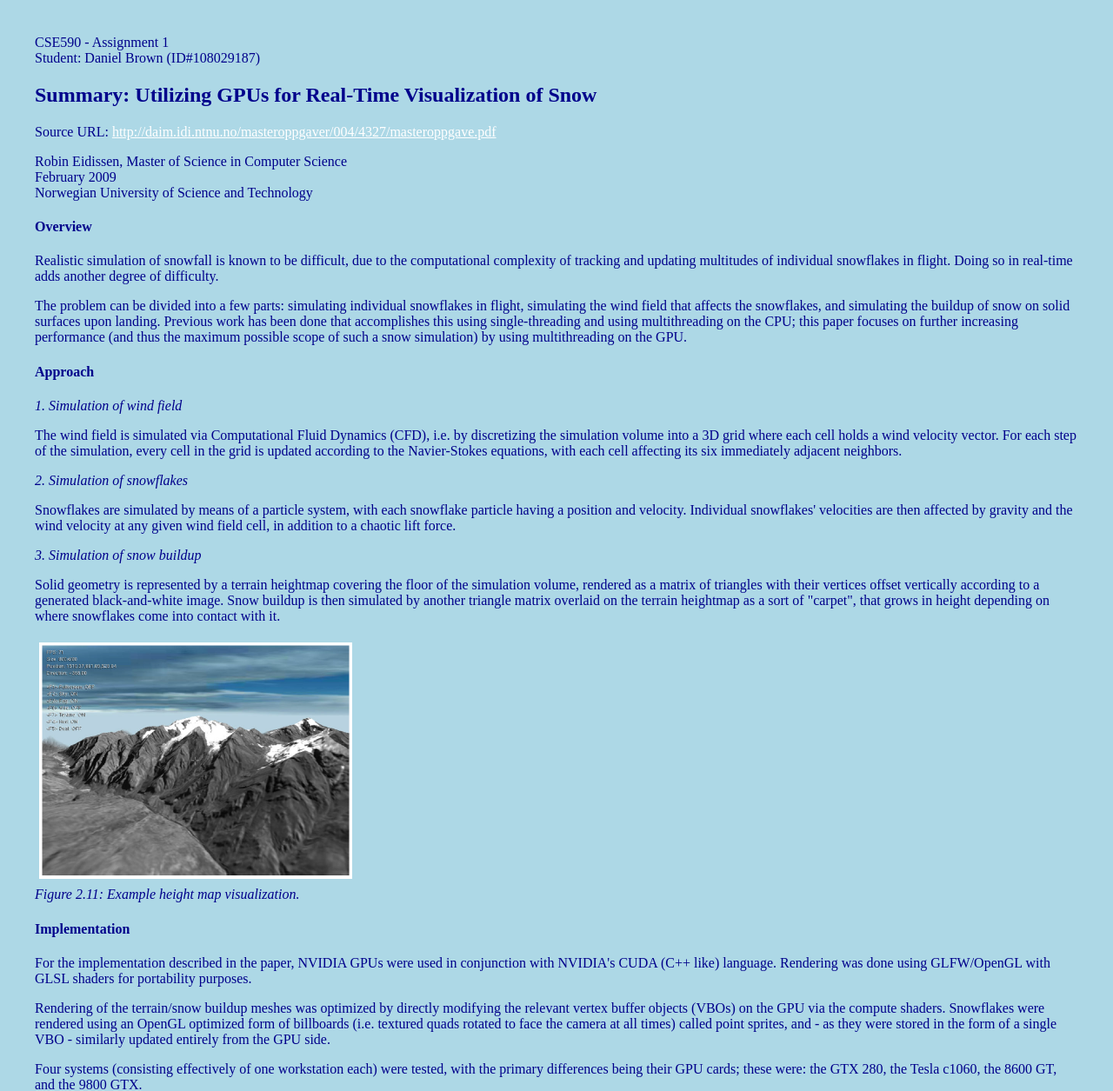
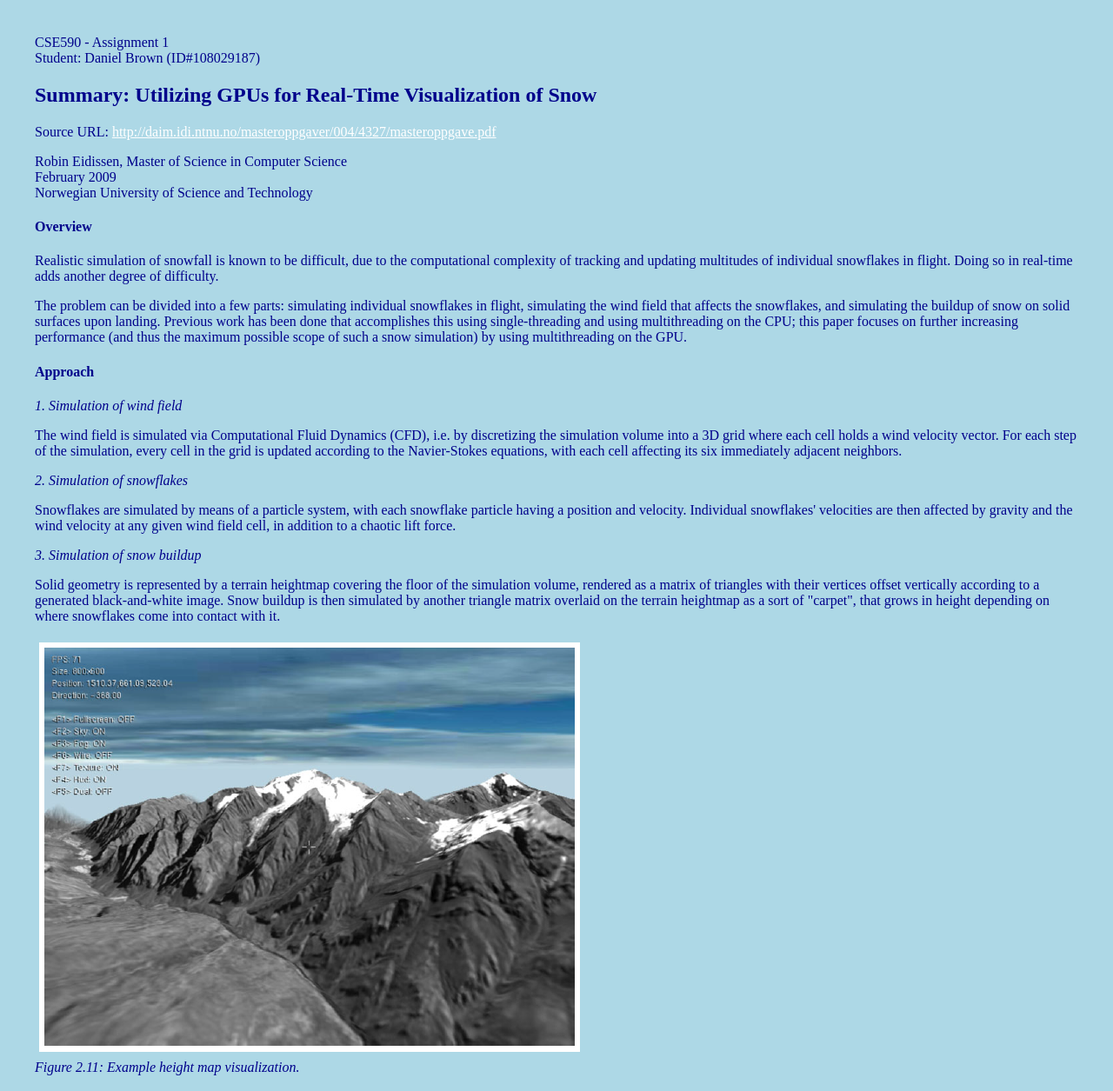
Before and after one commit to colseed/SnowPaperSummary, a plain HTML site: page index.html in a window 1280 px wide. Shown: the top 1255 px of the page at 87% size. Drawn offline with Linux system fonts and the light colour scheme.

Commit message:
removed % scaling from image tags
since it seemed the 30% scaling is relative to the entire page (and affected visibility on mobile)

```diff
--- a/index.html
+++ b/index.html
@@ -30,8 +30,8 @@
 	}
 
 	img {
-		width: 30%;
-		height: 30%;
+		/*width: 30%;
+		height: 30%;*/
 		padding: 5px;
 	}
 	<!-- pls forgive my css ;-; -->
```
